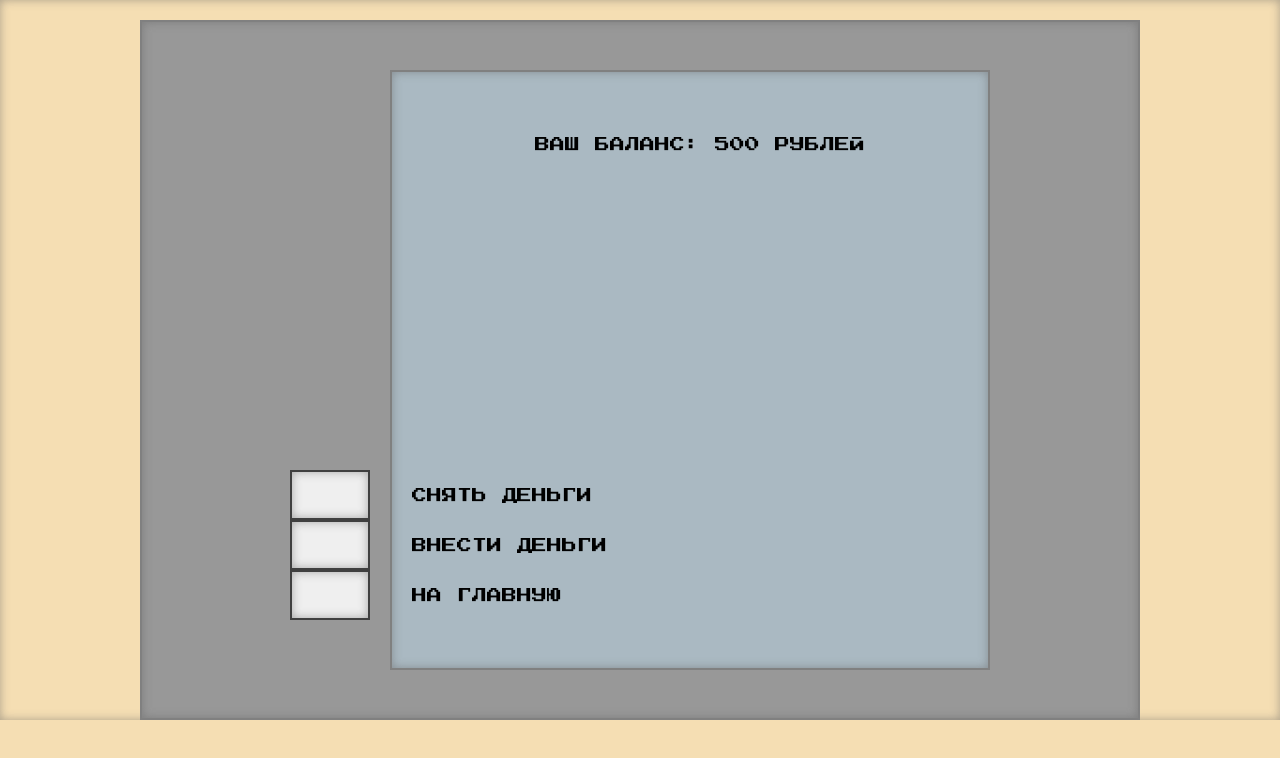
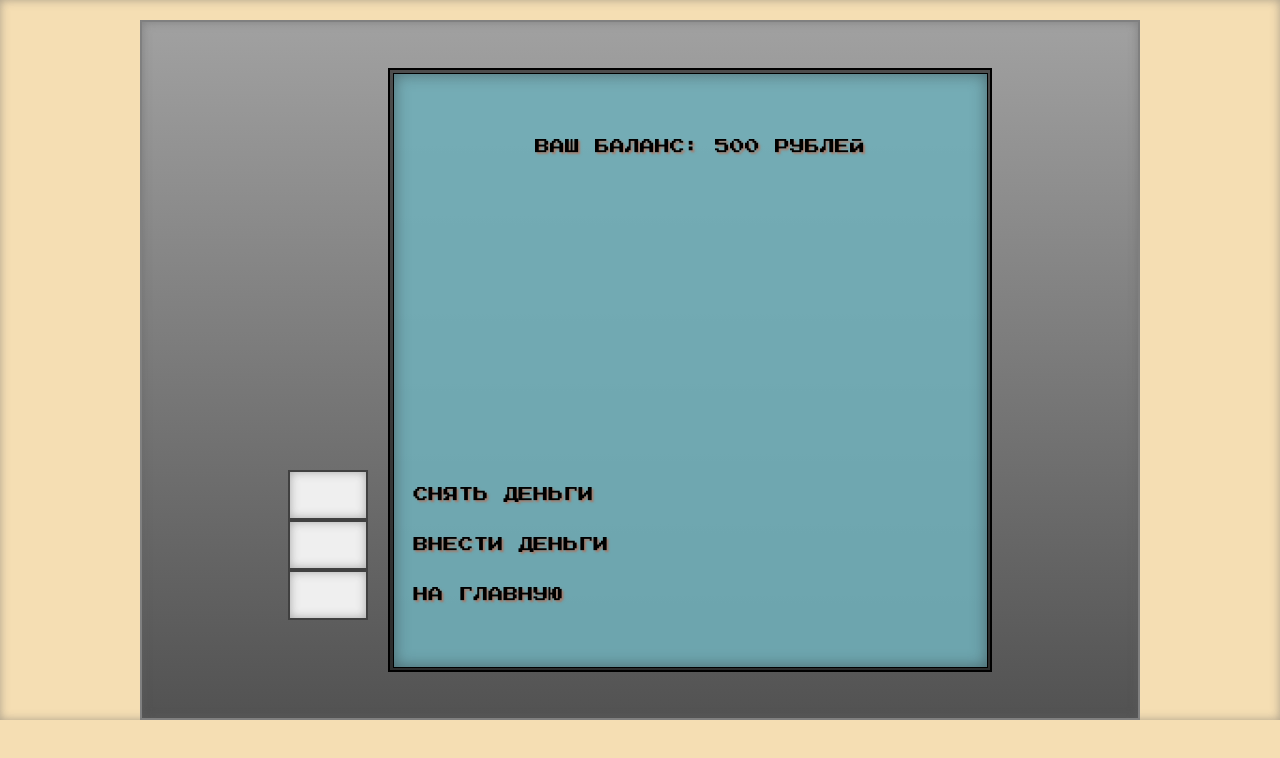
Before and after one commit to giovannixivanelli/ATM, a plain HTML site: page balance.html in a window 1280 px wide. Drawn offline with Linux system fonts and the light colour scheme.

Commit message:
little changes maded

```diff
--- a/balance.html
+++ b/balance.html
@@ -19,12 +19,15 @@
                 <button onclick="document.location='deposit.html'" class="button--link"></button>
                 <button onclick="document.location='index.html'" class="button--link"></button>
             </div>
-            <div class="atm--display--balance">
-                <p class="atm--display--balance--text">Ваш баланс: <span class="balance--count">500</span> рублей</p>
-                <div class="atm--display--balance--bottom">
-                    <p class="withdraw--text">Снять деньги</p>
-                    <p class="deposit--text">Внести деньги</p>
-                    <p class="balance--text">На главную</p>
+            <div class="shadowed">
+                <div class="atm--display--balance">
+                    <p class="atm--display--balance--text">Ваш баланс: <span class="balance--count">500</span> рублей
+                    </p>
+                    <div class="atm--display--balance--bottom">
+                        <p class="withdraw--text">Снять деньги</p>
+                        <p class="deposit--text">Внести деньги</p>
+                        <p class="balance--text">На главную</p>
+                    </div>
                 </div>
             </div>
         </div>
--- a/style.css
+++ b/style.css
@@ -17,7 +17,8 @@ body{
 .atm{
     box-sizing: border-box;
     border: 2px solid grey;
-    background-color: rgb(152, 152, 152);
+    background: rgb(182, 182, 182);
+    background: linear-gradient(0deg, rgb(82, 82, 82) 0%, rgba(161,161,161,1) 100%, rgba(191,191,191,1) 100%);
     width: 1000px;
     height: 700px;
     display: flex;
@@ -50,19 +51,31 @@ body{
     box-shadow: inset 0 0 10px rgba(0, 0, 0, 0.5);
 }
 
-.atm--display--balance, .atm--display{
+.shadowed {
     width: 600px;
     height: 600px;
+    border: 2px solid black;
+    display: flex;
+    justify-content: center;
+    align-items: center;
+    background-color: rgba(0, 0, 0, 0.5);
+}
+
+.atm--display--balance, .atm--display{
+    width: 595px;
+    height: 595px;
     box-sizing: border-box;
     border: 2px solid grey;
-    background-color: rgb(170, 185, 194);
+    background-color: rgba(130, 204, 216, 0.758);
     display: flex;
     flex-direction: column;
     justify-content: space-between;
     gap: 30px;
     padding-left: 20px;
     padding-top: 60px;
-    box-shadow: inset 0 0 10px rgba(97, 97, 97, 0.5);
+    box-shadow: inset 0px 0px 15px rgba(38, 38, 39, 0.5) ;
+    text-shadow: 2px 2px 2px #ce5a378c;
+    border: 1px solid black;
 }
 .atm--display--balance--text, .atm--display--title{
     font-size: 15px;
@@ -84,7 +97,9 @@ body{
     width: 550px;
     height: 50px;
     box-shadow: inset 0 0 10px rgba(97, 97, 97, 0.5);
+    text-shadow: 2px 2px 2px #CE5937;
     font-family: "Press Start 2P", "Arial", san-serif;
     border-radius: 20px;
     border: 1px solid grey;
+    outline: none;
 }
```
Also changed, not shown: deposit.html (+2 -0 lines), index.html (+2 -0 lines), withdraw.html (+2 -0 lines).
